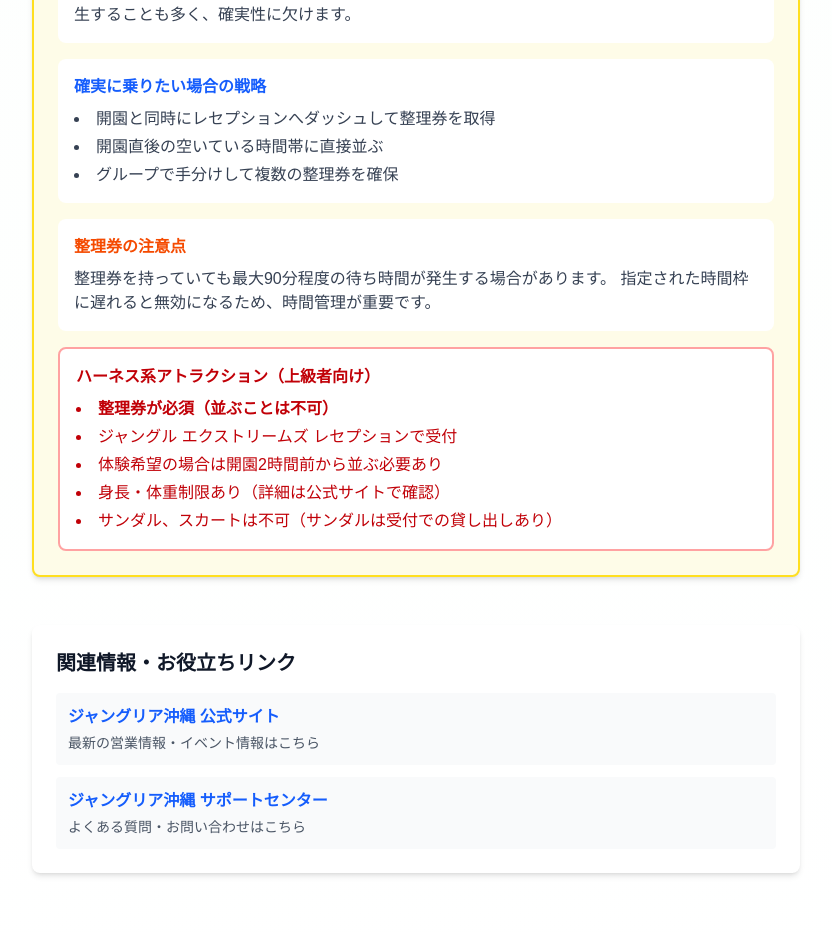
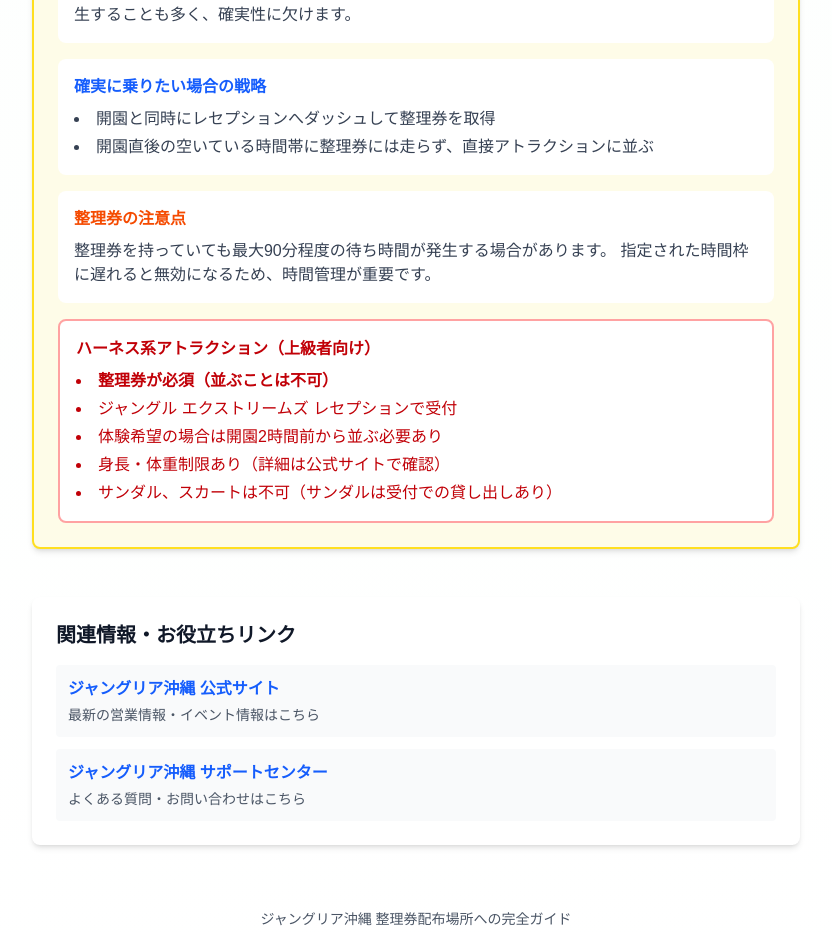
Before and after one commit to offdelta/junglia-guide, a Next.js app: page / in a window 1280 px wide. Shown: the part 8743-9675 px from the top of the page, without its empty margins (224-1056 px from the left). Built offline with nearby package versions, Linux system fonts and the light colour scheme.

Commit message:
delete texts

```diff
--- a/app/page.tsx
+++ b/app/page.tsx
@@ -362,8 +362,7 @@
               <h3 className="font-semibold text-blue-600 mb-2">確実に乗りたい場合の戦略</h3>
               <ul className="list-disc list-inside space-y-1">
                 <li>開園と同時にレセプションへダッシュして整理券を取得</li>
-                <li>開園直後の空いている時間帯に直接並ぶ</li>
-                <li>グループで手分けして複数の整理券を確保</li>
+                <li>開園直後の空いている時間帯に整理券には走らず、直接アトラクションに並ぶ</li>
               </ul>
             </div>
 
```
